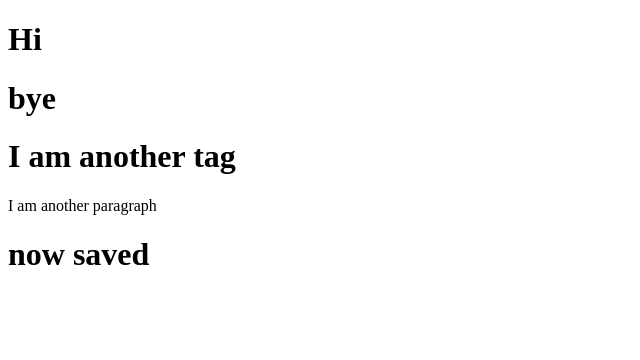
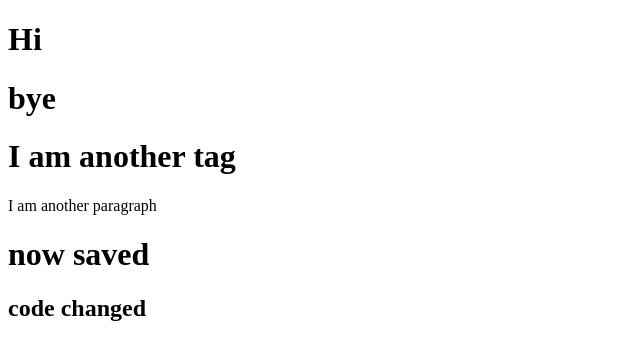
Before and after one commit to narayanasamyrajender/mydemorepo, a plain HTML site: page Index.html in a window 1280 px wide. Shown: the whole page, without its empty margins (0-640 px from the left). Drawn offline with Linux system fonts and the light colour scheme.

Commit message:
Update Index.html
fifth commit

```diff
--- a/Index.html
+++ b/Index.html
@@ -11,5 +11,6 @@
     <h1>I am another tag</h1>
     <p>I am another paragraph</p>
     <h1>now saved</h1>
+    <h2>code changed</h2>
 </body>
 </html>
```
